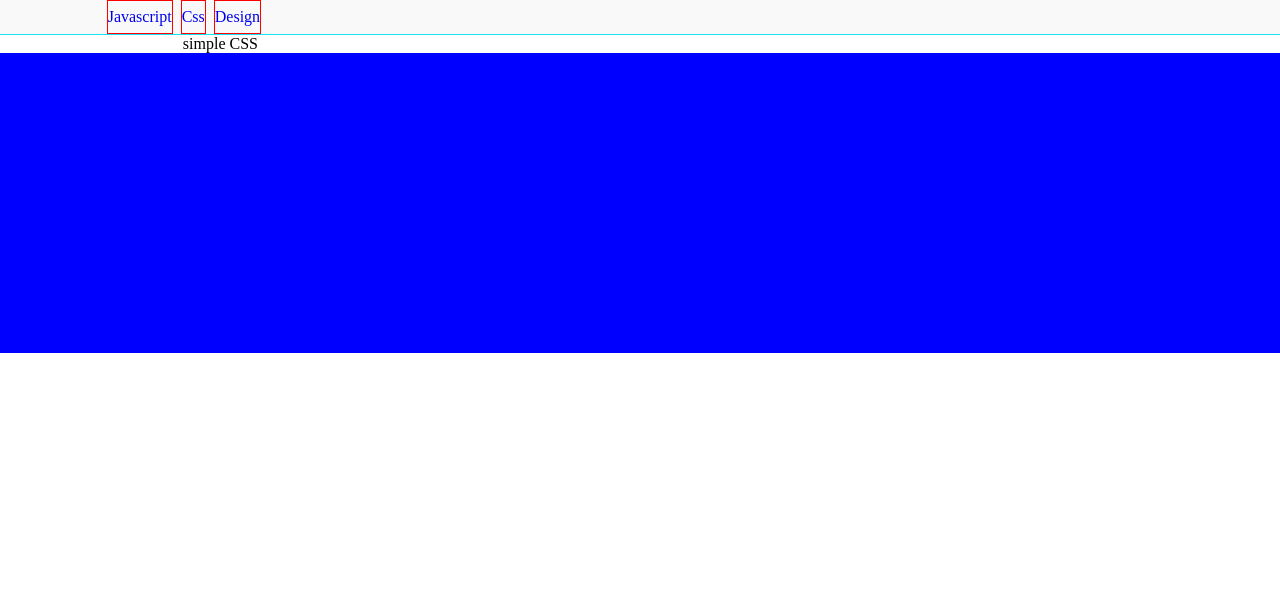
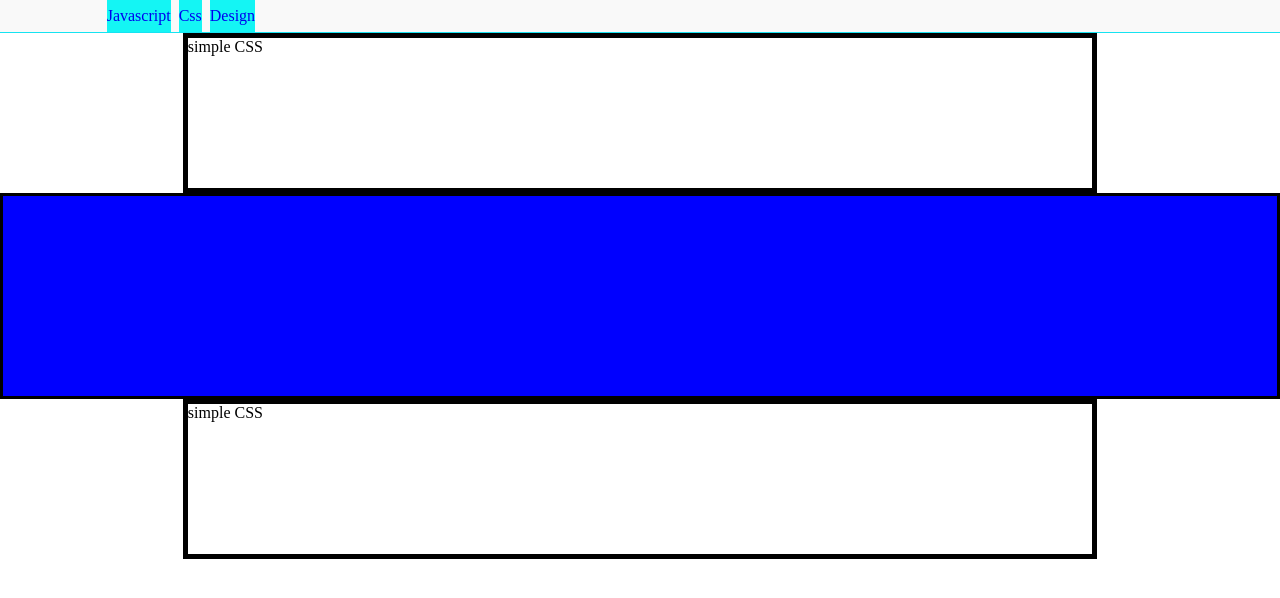
Before and after one commit to kirrosh/wpc, a React app: page /#/css in a window 1280 px wide. Shown: the top 598 px of the page. Built offline with nearby package versions, Linux system fonts and the light colour scheme.

Commit message:
changed grid layout
less wraps of grid children

```diff
--- a/src/components/GridLayout/WideComponent.tsx
+++ b/src/components/GridLayout/WideComponent.tsx
@@ -1,10 +1,9 @@
 import React from 'react';
-import { StyledWideComponent } from 'components/GridLayout/styled';
 
 class WideComponent extends React.PureComponent {
   render() {
     return (
-      <StyledWideComponent {...this.props}/>
+      <div {...this.props}/>
     );
   }
 }
--- /dev/null
+++ b/src/components/GridLayout/hoc/index.tsx
@@ -0,0 +1,19 @@
+import React from 'react';
+import styled from 'styled-components';
+
+export const performComponent = (Component: React.ReactElement<any>, gridOptions: {gridColumnStart: number; gridColumnEnd: number}) => {
+  if (typeof Component.type !== 'string') {
+    const ST = styled(Component.type)`
+      grid-column-start: ${gridOptions.gridColumnStart};
+      grid-column-end: ${gridOptions.gridColumnEnd};
+      /* width: 100%; */
+  `;
+    return (<ST {...Component.props}/>);
+  }
+  return Component;
+};
+
+export const performSimple = (Component: React.ReactElement<any>) =>
+  performComponent(Component, { gridColumnStart: 3, gridColumnEnd: 4 });
+export const performWide = (Component: React.ReactElement<any>) =>
+  performComponent(Component, { gridColumnStart: 1, gridColumnEnd: 6 });
--- a/src/components/GridLayout/index.tsx
+++ b/src/components/GridLayout/index.tsx
@@ -1,20 +1,14 @@
 import React from 'react';
-import { StyledGridLayout, SimpleContent, WideContent } from './styled';
+import { StyledGridLayout } from './styled';
 import { GridLayoutProps } from 'components/GridLayout/types';
-import { getSimleAndWideComponents } from 'components/GridLayout/utils';
-
+import { makeItGridy } from 'components/GridLayout/utils';
 
 class GridLayout extends React.PureComponent<GridLayoutProps> {
   render() {
-    const filteredChildren = getSimleAndWideComponents(this.props.children);
+    const children = makeItGridy(this.props.children);
     return (
       <StyledGridLayout columnSize={this.props.columnSize} className={this.props.className}>
-        <SimpleContent>
-          {filteredChildren.simpleComponents}
-        </SimpleContent>
-        <WideContent>
-          {filteredChildren.wideComponents}
-        </WideContent>
+        {children}
       </StyledGridLayout>
     );
   }
--- a/src/components/GridLayout/styled.ts
+++ b/src/components/GridLayout/styled.ts
@@ -5,18 +5,3 @@ import { createDefaultGrid } from 'components/GridLayout/mixins';
 export const StyledGridLayout = styled.div`
   ${({ columnSize }: GridLayoutProps) => createDefaultGrid(columnSize ? columnSize : '10fr')}
 `;
-export const StyledWideComponent = styled.div`
-  grid-column-start: 0;
-  grid-column-end: 5;
-  height: 300px;
-  background-color: blue;
-`;
-
-export const SimpleContent = styled.div`
-  grid-column-start: 3;
-  grid-column-end: 4;
-`;
-export const WideContent = styled.div`
-  grid-column-start: 1;
-  grid-column-end: 6;
-`;
--- a/src/components/GridLayout/utils.ts
+++ b/src/components/GridLayout/utils.ts
@@ -1,18 +1,15 @@
 import React, { ReactNode } from 'react';
 import WideComponent from 'components/GridLayout/WideComponent';
+import { performSimple, performWide } from 'components/GridLayout/hoc';
 
-export const getSimleAndWideComponents = (children: ReactNode | ReactNode[]) => {
-  const simpleComponents: ReactNode[] = [];
-  const wideComponents: ReactNode[] = [];
-  React.Children.forEach(children, (child) => {
+export const makeItGridy = (children: ReactNode | ReactNode[]) => {
+  return React.Children.map(children, (child) => {
     if (typeof child === 'object' && child.type === WideComponent) {
-      wideComponents.push(child);
-    } else {
-      simpleComponents.push(child);
+      return performWide(child);
     }
+    if (typeof child !== 'string' && typeof child !== 'number') {
+      return performSimple(child);
+    }
+    return child;
   });
-  return {
-    wideComponents,
-    simpleComponents,
-  };
 };
--- a/src/components/HeaderLayout/styled.ts
+++ b/src/components/HeaderLayout/styled.ts
@@ -11,13 +11,11 @@ export const StyledHeaderLayout = styled(GridLayout)`
 
 export const StyledHeader = styled.div`
   display: flex;
-  height: 100%;
+  height: 32px;
   a {
     text-decoration: none;
     height: 100%;
   }
-  /* grid-template-columns: repeat(3, 1fr); */
-  /* grid-gap: 8px; */
 `;
 
 export const HeaderLink = styled.div`
@@ -26,7 +24,6 @@ export const HeaderLink = styled.div`
   height: 32px;
   align-items: center;
   display: flex;
-  background-color: #f9f9f9;
-  border: 1px solid red;
+  background-color: #14f5f4;
   margin-right: 8px;
 `;
--- a/src/pages/CssPage/index.tsx
+++ b/src/pages/CssPage/index.tsx
@@ -1,13 +1,17 @@
 import React from 'react';
 import MainLayout from 'components/MainLayout';
 import WideComponent from 'components/GridLayout/WideComponent';
+import { BoldBorder, BigBlueBoldBorder } from './styled';
 
 class CssPage extends React.PureComponent {
   render() {
     return(
       <MainLayout>
-        <div>simple CSS</div>
-        <WideComponent/>
+        <BoldBorder>simple CSS</BoldBorder>
+        <WideComponent>
+          <BigBlueBoldBorder/>
+        </WideComponent>
+        <BoldBorder>simple CSS</BoldBorder>
       </MainLayout>
     );
   }
--- /dev/null
+++ b/src/pages/CssPage/styled.ts
@@ -0,0 +1,12 @@
+import styled from 'styled-components';
+
+export const BoldBorder = styled.div`
+  border: 5px solid black;
+  height: 150px;
+`;
+
+export const BigBlueBoldBorder = styled.div`
+  border: 3px solid black;
+  height: 200px;
+  background-color: blue;
+`;
```
